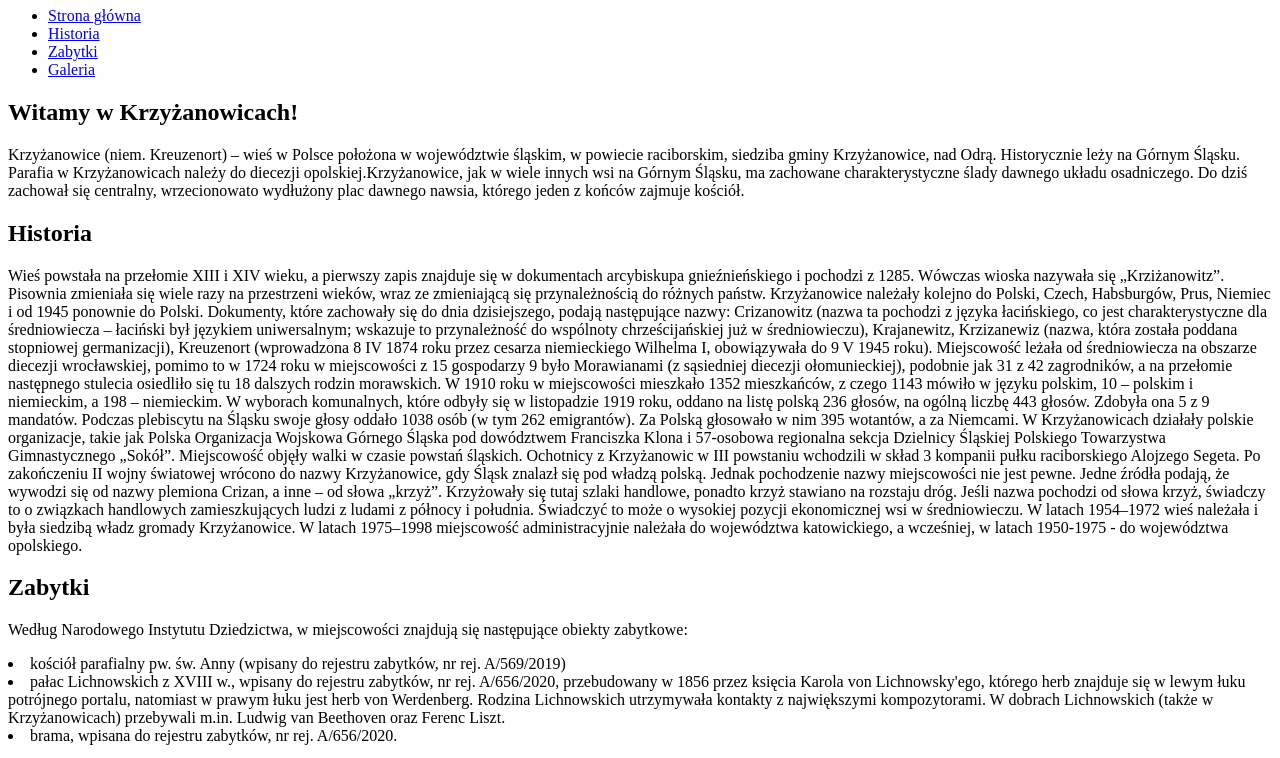
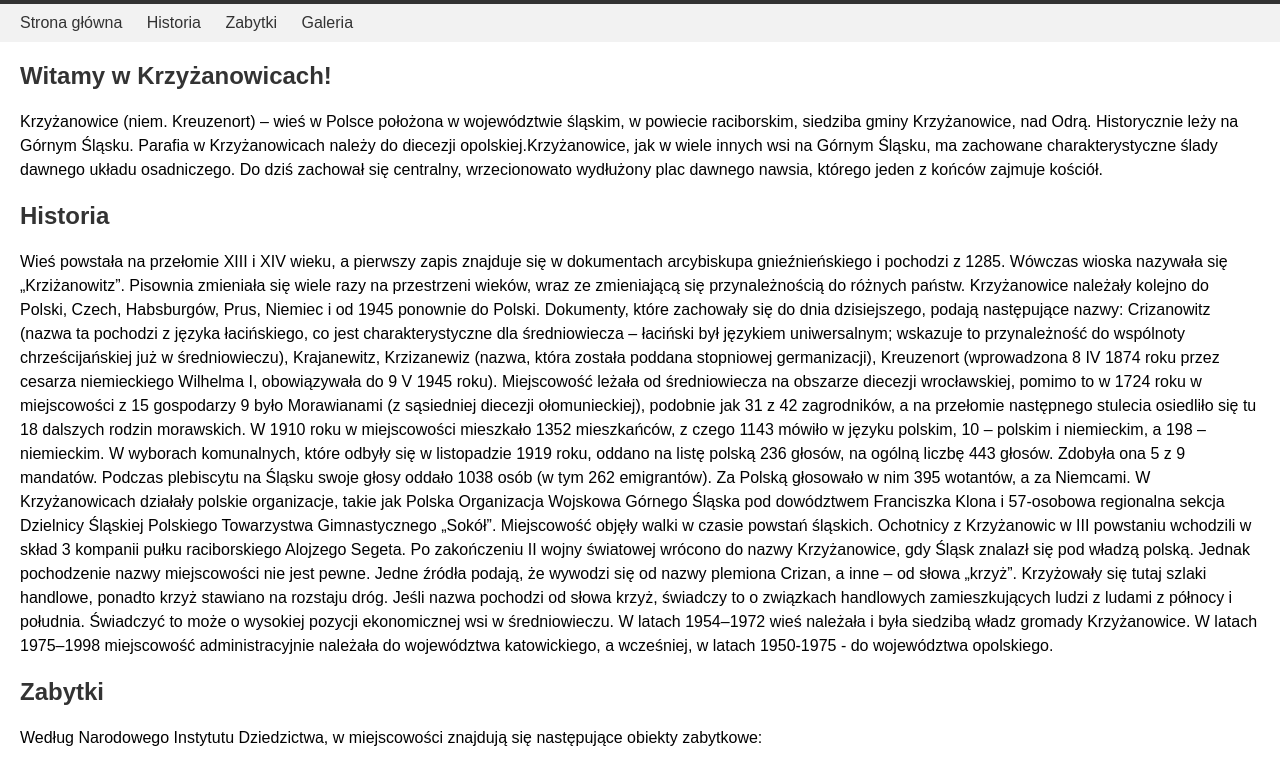
Before and after one commit to KubaGol/krzyzanowice, a plain HTML site: page 100_zaliczeniowa/zaliczeniowa.html in a window 1280 px wide. Shown: the part 73-831 px from the top of the page. Drawn offline with Linux system fonts and the light colour scheme; files that its build step writes are made by us from their sources.

Commit message:
Update zaliczeniowa.html

```diff
--- a/100_zaliczeniowa/zaliczeniowa.html
+++ b/100_zaliczeniowa/zaliczeniowa.html
@@ -6,7 +6,7 @@
 	<meta name="description" content="oto moja pierwsza strona na zajęciach">
 	<meta name="keywords" content="szkoła, lekcje, temat, nauka, html">
 	<meta name="author" content="Jakub Gołąbek">
-	<link rel="100_zaliczeniowa/zaliczeniowa.css">
+	<link rel="stylesheet" href="100_zaliczeniowa/zaliczeniowa.css" type="text/css">
 </head>
 <body>
 <header>
```
